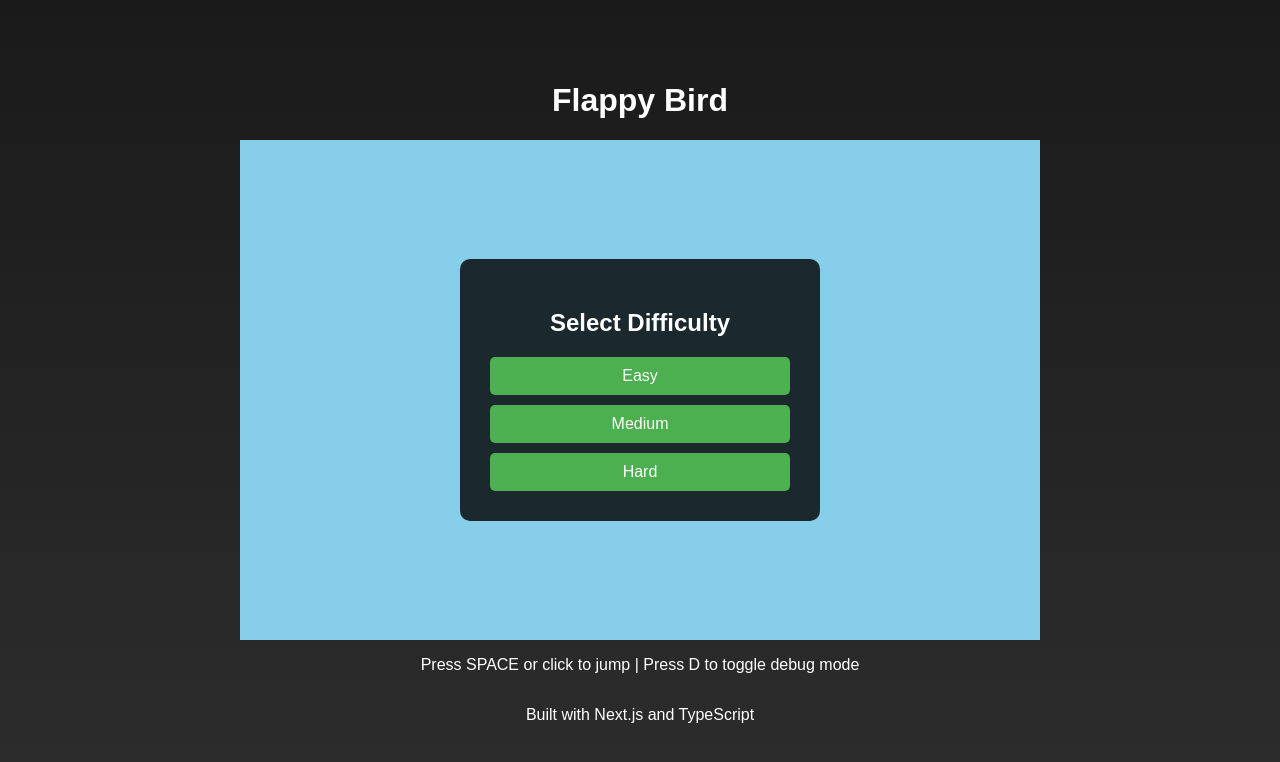
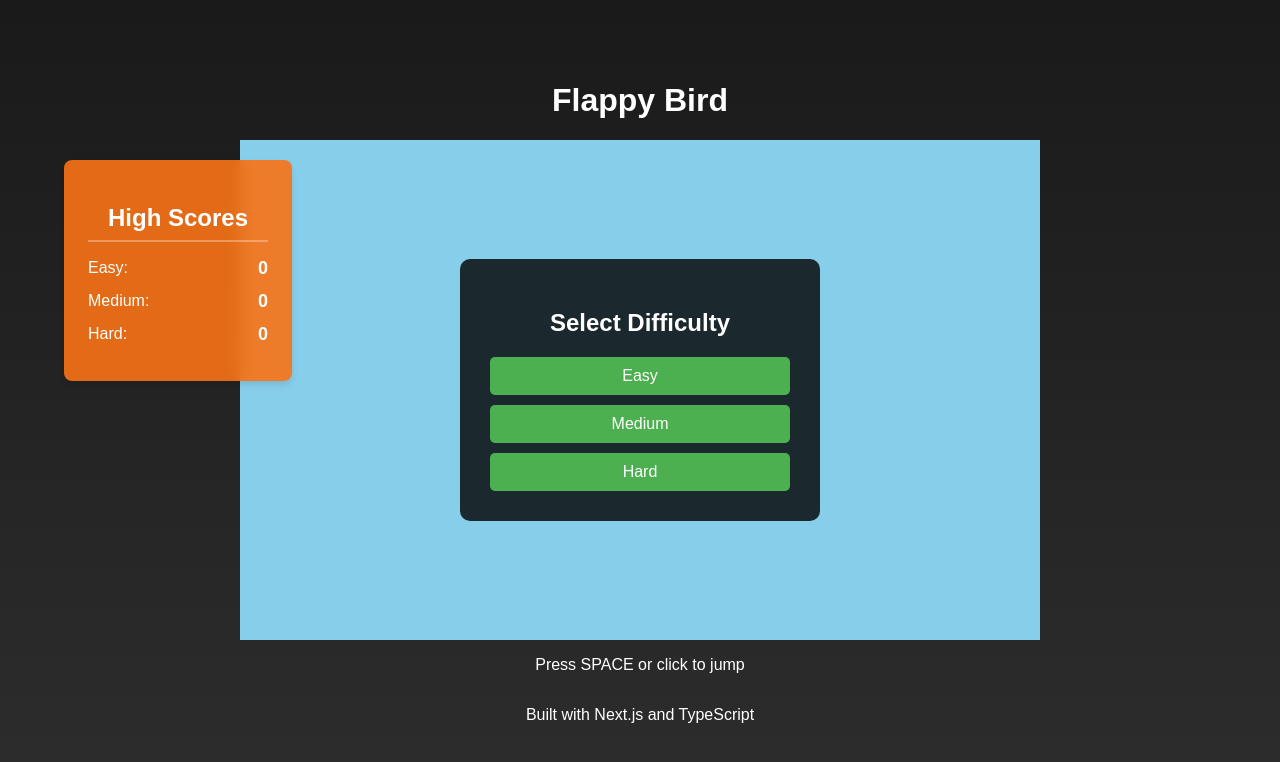
Before and after one commit to aarondeveloper/Flappy_Bird, a Next.js app: page / in a window 1280 px wide. Shown: the top 762 px of the page. Built offline with nearby package versions, Linux system fonts and the light colour scheme.

Commit message:
made highscores pop a bit more

```diff
--- a/src/app/page.tsx
+++ b/src/app/page.tsx
@@ -1,22 +1,46 @@
 'use client';
 
 import Game from '@/components/Game';
+import HighScores from '@/components/HighScores';
+import { useState } from 'react';
+import { Difficulty } from '@/components/GameDifficulty';
 
 export default function Home() {
+  // Move high scores state to the page level
+  const [highScores, setHighScores] = useState<Record<Difficulty, number>>(() => {
+    if (typeof window !== 'undefined') {
+      const saved = localStorage.getItem('highScores');
+      return saved ? JSON.parse(saved) : {
+        easy: 0,
+        medium: 0,
+        hard: 0
+      };
+    }
+    return {
+      easy: 0,
+      medium: 0,
+      hard: 0
+    };
+  });
+
   return (
-    <main className="min-h-screen flex flex-col items-center justify-center p-4">
+    <div className="relative w-full min-h-screen">
+      <HighScores scores={highScores} />
+
+      <main className="flex flex-col items-center justify-center min-h-screen p-4">
         <h1 className="text-4xl font-bold mb-8 text-center text-white">
           Flappy Bird
         </h1>
         <div className="relative bg-white/5 backdrop-blur-sm p-8 rounded-lg shadow-2xl">
-        <Game />
+          <Game onHighScoreUpdate={setHighScores} />
           <p className="text-center mt-4 text-sm text-gray-300">
-          Press SPACE or click to jump | Press D to toggle debug mode
+            Press SPACE or click to jump
           </p>
         </div>
         <footer className="mt-8 text-center text-sm text-gray-400">
           <p>Built with Next.js and TypeScript</p>
         </footer>
       </main>
+    </div>
   );
 }
--- a/src/components/Game.tsx
+++ b/src/components/Game.tsx
@@ -37,7 +37,12 @@ interface PipeData {
   scored: boolean;
 }
 
-const Game: React.FC = () => {
+// Add prop type for high score updates
+interface GameProps {
+  onHighScoreUpdate: (scores: Record<Difficulty, number>) => void;
+}
+
+const Game: React.FC<GameProps> = ({ onHighScoreUpdate }) => {
   // Game state
   const [birdPosition, setBirdPosition] = useState(GAME_CONFIG.GAME_HEIGHT / 2);
   const [birdVelocity, setBirdVelocity] = useState(0);
@@ -47,11 +52,20 @@ const Game: React.FC = () => {
   const [rotation, setRotation] = useState(0);
   const [showDebug, setShowDebug] = useState(false);
   const [pipeIdCounter, setPipeIdCounter] = useState(0);
-  const [highScore, setHighScore] = useState(() => {
+  const [highScores, setHighScores] = useState<Record<Difficulty, number>>(() => {
     if (typeof window !== 'undefined') {
-      return parseInt(localStorage.getItem('highScore') || '0');
+      const saved = localStorage.getItem('highScores');
+      return saved ? JSON.parse(saved) : {
+        easy: 0,
+        medium: 0,
+        hard: 0
+      };
     }
-    return 0;
+    return {
+      easy: 0,
+      medium: 0,
+      hard: 0
+    };
   });
   const [difficulty, setDifficulty] = useState<Difficulty>('medium');
   const [particles, setParticles] = useState<Array<{x: number, y: number, velocity: number}>>([]);
@@ -124,6 +138,16 @@ const Game: React.FC = () => {
   }, [isGameOver]);
 
   const handleGameStart = useCallback((selectedDifficulty: Difficulty) => {
+    // Reset all game states to initial values
+    setBirdPosition(GAME_CONFIG.GAME_HEIGHT / 2);
+    setBirdVelocity(0);
+    setPipes([]);
+    setScore(0);
+    setIsGameOver(false);
+    setRotation(0);
+    setParticles([]);
+
+    // Set the selected difficulty and start the game
     setDifficulty(selectedDifficulty);
     setGameStarted(true);
   }, []);
@@ -202,11 +226,16 @@ const Game: React.FC = () => {
 
   // Update high score
   useEffect(() => {
-    if (score > highScore) {
-      setHighScore(score);
-      localStorage.setItem('highScore', score.toString());
+    if (score > highScores[difficulty]) {
+      const newScores = {
+        ...highScores,
+        [difficulty]: score
+      };
+      localStorage.setItem('highScores', JSON.stringify(newScores));
+      setHighScores(newScores);
+      onHighScoreUpdate(newScores);
     }
-  }, [score, highScore]);
+  }, [score, difficulty, highScores, onHighScoreUpdate]);
 
   // Update and render particles
   useEffect(() => {
@@ -278,16 +307,6 @@ const Game: React.FC = () => {
             Score: {score}
           </div>
 
-          <div style={{
-            position: 'absolute',
-            top: '50px',
-            right: '20px',
-            fontSize: '20px',
-            color: 'white',
-          }}>
-            High Score: {highScore}
-          </div>
-
           {isGameOver && (
             <GameOver
               score={score}
--- /dev/null
+++ b/src/components/HighScores.tsx
@@ -0,0 +1,61 @@
+import React from 'react';
+import { Difficulty } from './GameDifficulty';
+
+interface HighScoresProps {
+  scores: Record<Difficulty, number>;
+}
+
+const HighScores: React.FC<HighScoresProps> = ({ scores }) => {
+  return (
+    <div style={{
+      position: 'absolute',
+      top: '20%',
+      left: '5%',
+      backgroundColor: 'rgba(249, 115, 22, 0.9)', // Strong orange with high opacity
+      backdropFilter: 'blur(8px)',
+      padding: '1.5rem',
+      borderRadius: '0.5rem',
+      boxShadow: '0 4px 6px rgba(0, 0, 0, 0.1)',
+      zIndex: 50,
+    }}>
+      <h2 style={{
+        fontSize: '1.5rem',
+        fontWeight: 'bold',
+        marginBottom: '1rem',
+        textAlign: 'center',
+        color: 'white',
+        borderBottom: '2px solid rgba(255, 255, 255, 0.3)',
+        paddingBottom: '0.5rem',
+      }}>
+        High Scores
+      </h2>
+      <div style={{ minWidth: '180px' }}>
+        {(Object.entries(scores) as [Difficulty, number][]).map(([mode, score]) => (
+          <div key={mode} style={{
+            display: 'flex',
+            justifyContent: 'space-between',
+            alignItems: 'center',
+            marginBottom: '0.75rem',
+          }}>
+            <span style={{
+              color: 'white',
+              fontWeight: '500',
+              textTransform: 'capitalize',
+            }}>
+              {mode}:
+            </span>
+            <span style={{
+              color: '#fff',
+              fontWeight: 'bold',
+              fontSize: '1.125rem',
+            }}>
+              {score}
+            </span>
+          </div>
+        ))}
+      </div>
+    </div>
+  );
+};
+
+export default HighScores;
```
Lines whose indentation alone changed are shown as unchanged.
